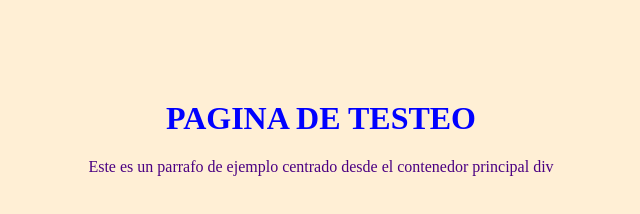
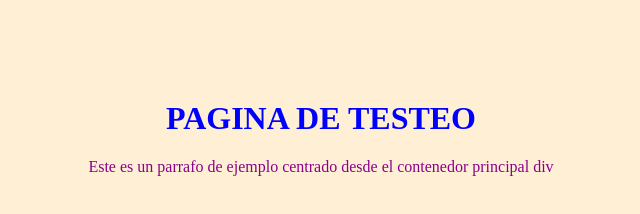
Before and after one commit to gregoriar/testeoGit, a plain HTML site: page index.html in a window 1280 px wide. Shown: the whole page, without its empty margins (319-959 px from the left). Drawn offline with Linux system fonts and the light colour scheme.

Commit message:
Update estilotesting.css

```diff
--- a/estiloccs/estilotesting.css
+++ b/estiloccs/estilotesting.css
@@ -1,4 +1,4 @@
 body {
   background:PapayaWhip;
-  color:Indigo;
+  color:DarkMagenta;
 }
```
